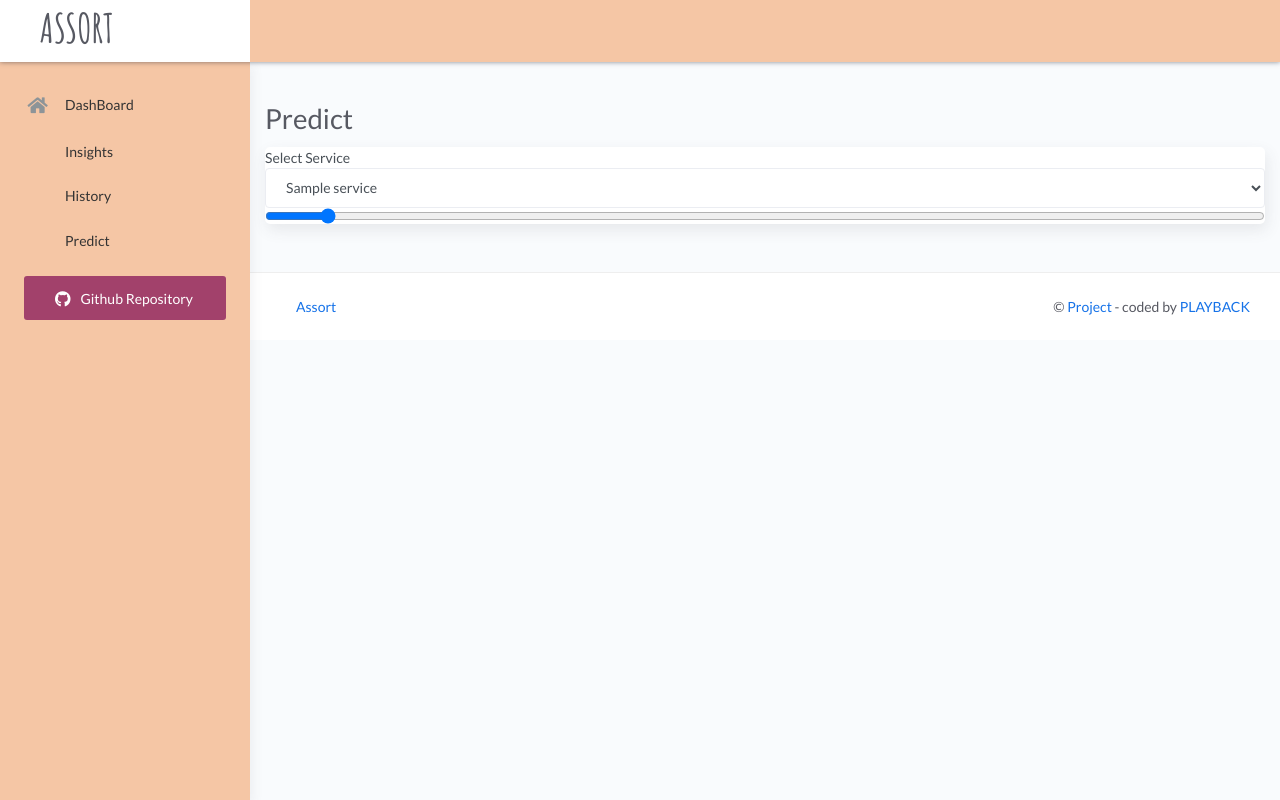
After one commit to KamaljeetSahoo/Project-Assort, a Django app: page /fetch/ in a window 1280 px wide. The commit adds this page. Run offline with Django 4.2, Linux system fonts and the light colour scheme; tables that the repository leaves empty hold one stand-in row (values such as "Sample post"); some libraries are stand-ins or nearby versions.

Commit message:
predict page added

```diff
--- a/backend/supplier/urls.py
+++ b/backend/supplier/urls.py
@@ -1,7 +1,8 @@
 from django.urls import path
-from .views import homepage, viewCompanyData
+from .views import homepage, viewCompanyData, fetch
 
 urlpatterns = [
     path('', homepage, name='home'),
     path('companyData/<int:company_id>/', viewCompanyData, name="companyData"),
+    path('fetch/', fetch),
 ]
--- a/backend/supplier/views.py
+++ b/backend/supplier/views.py
@@ -1,5 +1,5 @@
 from django.shortcuts import render
-from .models import Supplier, Region, Company
+from .models import Service, Supplier, Region, Company
 
 # Create your views here.
 def homepage(request):
@@ -29,3 +29,9 @@ def viewCompanyData(request, company_id):
         'function': func,
     }
     return render(request, 'supplier/companyData.html', context=context)
+
+def fetch(request):
+    context = {
+        'services': Service.objects.all(),
+    }
+    return render(request, 'supplier/predict.html', context=context)
--- a/backend/templates/sidebar.html
+++ b/backend/templates/sidebar.html
@@ -16,6 +16,10 @@
                         <i class="fas fa-fa-history"></i>
                         <p>History</p>
                     </a>
+                    <a  href="/fetch">
+                        <i class="fas fa-fa-history"></i>
+                        <p>Predict</p>
+                    </a>
                 </li>
                 <li class="nav-section">
                     <span class="sidebar-mini-icon">
--- /dev/null
+++ b/backend/templates/supplier/predict.html
@@ -0,0 +1,21 @@
+{% extends 'base.html' %}
+{% block content %}
+    <div class="container mt-5 mb-5">
+        <h1 class="mt-5" style="margin-top: 100px!important;">Predict</h1>
+        <div class="card">
+            <label>Select Service</label>
+            <select class="form-select form-control" aria-label="Region" name="service" id="service">
+                {% for service in services %}
+                    <option value="{{service.id}}">{{service.service_name}}</option>
+                {% endfor %}
+            </select>
+            <input type="range" class="form-range" min="100" max="1000" value="150" step="1">
+        </div>
+    </div>
+{% endblock %}
+
+{% block javascripts %}
+<script>
+
+</script>
+{% endblock %}
```
